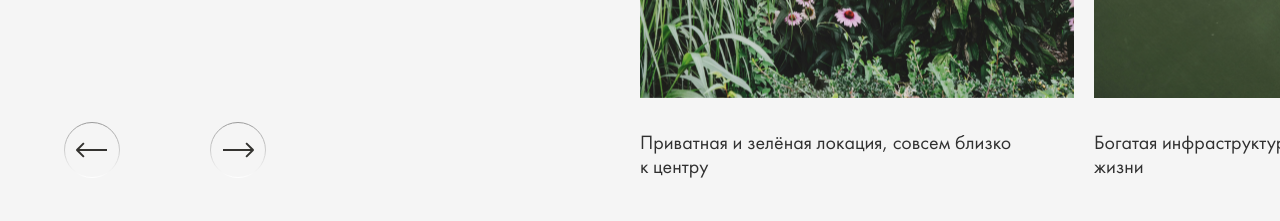
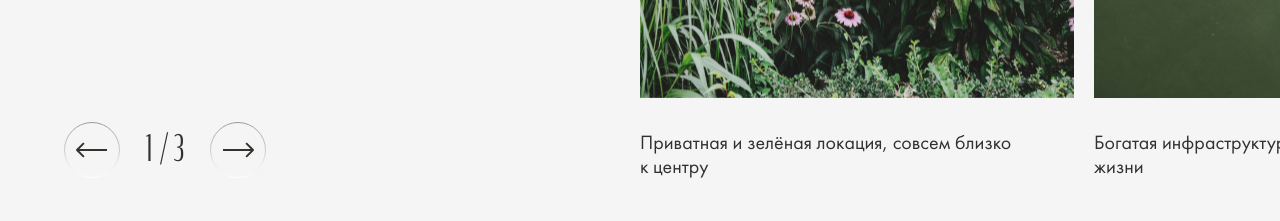
Before and after one commit to stdkvb/piermont, a Next.js app: page / in a window 1280 px wide. Shown: the part 3000-3221 px from the top of the page. Built offline with nearby package versions, Linux system fonts and the light colour scheme.

Commit message:
fix slider

```diff
--- a/app/page.tsx
+++ b/app/page.tsx
@@ -1,4 +1,3 @@
-import Image from "next/image";
 import { Button } from "@/components/ui";
 import {
   MainSlider,
@@ -12,7 +11,7 @@ import {
   Presentation,
   Excursion,
 } from "@/components/shared";
-import { Parallax } from "@/components/ui/ParallaxProvider";
+import { Parallax } from "@/components/shared/ParallaxProvider";
 import data from "../public/data.json";
 
 export default function Home() {
--- a/components/shared/Slider.tsx
+++ b/components/shared/Slider.tsx
@@ -1,5 +1,5 @@
 "use client";
-import { useRef, useState } from "react";
+import { useRef, useState, useEffect } from "react";
 import { Swiper as SwiperType } from "swiper";
 import { Navigation, Pagination } from "swiper/modules";
 import { Swiper, SwiperSlide } from "swiper/react";
@@ -23,7 +23,6 @@ interface SliderProps {
 
 export const Slider: React.FC<SliderProps> = ({ data }) => {
   const sliderRef = useRef<SwiperType | null>(null);
-  const paginationRef = useRef(null);
 
   const [isPrevHovered, setIsPrevHovered] = useState(false);
   const [isNextHovered, setIsNextHovered] = useState(false);
@@ -36,21 +35,18 @@ export const Slider: React.FC<SliderProps> = ({ data }) => {
           dangerouslySetInnerHTML={{ __html: data.title }}
         ></h2>
       </div>
-      <div className="px-4 sm:pl-[2.125rem] sm:pr-0 md:pl-[2.125rem] lg:pl-0">
+      <div className="px-4 sm:pl-[2.125rem] sm:pr-0 md:pl-[2.125rem] lg:pl-0 w-full">
         <Swiper
           pagination={{
             type: "fraction",
-            el: paginationRef.current,
+            el: `.pagination${data.id}`,
           }}
           spaceBetween="20"
-          breakpoints={{
-            640: {
-              slidesPerView: "auto",
-            },
-          }}
+          slidesPerView={"auto"}
           modules={[Navigation, Pagination]}
           onBeforeInit={(swiper) => {
             sliderRef.current = swiper;
+            sliderRef.current.pagination.update();
           }}
           className="w-full"
         >
@@ -123,10 +119,7 @@ export const Slider: React.FC<SliderProps> = ({ data }) => {
             </svg>
           </div>
         </button>
-        <div
-          ref={paginationRef}
-          className={`.pagination${data.id} header_3 min-w-[40px]`}
-        ></div>
+        <div className={`pagination${data.id} header_3 min-w-[40px]`}></div>
         <button
           onClick={() => sliderRef.current?.slideNext()}
           className="w-[42px] h-[42px] sm:w-[56px] sm:h-[56px]"
--- a/components/shared/UniqueFormats.tsx
+++ b/components/shared/UniqueFormats.tsx
@@ -85,9 +85,9 @@ export const UniqueFormats = () => {
         </div>
         <div
           ref={(el) => (contentRefs.current[2] = el!)}
-          className="container h-full flex flex-col items-center justify-between gap-[24px] md:gap-[40px] w-screen flex-shrink-0 py-[32px] md:py-[100px] 2xl:py-[140px] md:w-[820px]"
+          className="container h-full flex flex-col items-center justify-between gap-[24px] md:gap-[40px] w-screen flex-shrink-0 py-[32px] md:py-[70px] 2xl:py-[100px] md:w-[820px]"
         >
-          <img src="/images/plan1.png" alt="plan" />
+          <img src="/images/plan1.png" alt="plan" className="max-h-[350px]" />
           <p className="header_4 text-gold uppercase">
             Двухуровневый пентхаус с патио
           </p>
@@ -108,7 +108,7 @@ export const UniqueFormats = () => {
 
         <div
           ref={(el) => (contentRefs.current[3] = el!)}
-          className="flex h-full w-screen flex-shrink-0 py-[32px] md:py-[100px] 2xl:py-[140px] md:w-[960px]"
+          className="flex h-full w-screen flex-shrink-0 py-[32px] md:py-[70px] 2xl:py-[100px] md:w-[960px]"
           style={{
             background:
               "linear-gradient(rgba(0, 0, 0, 0.3),rgba(0, 0, 0, 0.3)), url('/images/room.png') center center / cover scroll no-repeat",
--- a/public/data.json
+++ b/public/data.json
@@ -84,7 +84,7 @@
   ]
 },
 "fourthSlider": {
-  "id": 3,
+  "id": 4,
   "title": "Приватные пространства",
   "slides": [
     {
```
Also changed, not shown: components/shared/ParallaxProvider.tsx (renamed from components/ui/ParallaxProvider.tsx).
